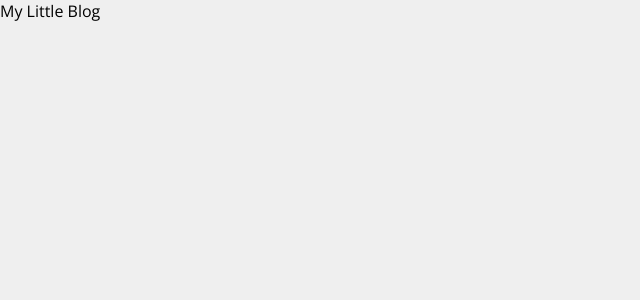
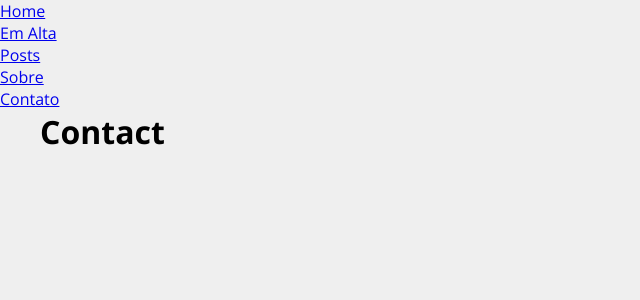
Before and after one commit to igogomes/my-little-blog, a JavaScript app: page /contact in a window 1280 px wide. Shown: the top 300 px of the page, without its empty margins (0-640 px from the left). Built offline with nearby package versions, Linux system fonts and the light colour scheme; the HTML template or start-up script is replaced by a standard one.

Commit message:
[igogomes] Initial structure to the project and pages creation

```diff
--- a/src/App.js
+++ b/src/App.js
@@ -1,10 +1,32 @@
+import { BrowserRouter as Router, Routes, Route, Link } from "react-router-dom";
+import Container from './components/layout/Container/Container';
+
+import Home from './components/pages/Home'
+import Trending from './components/pages/Trending'
+import Posts from './components/pages/Posts'
+import About from './components/pages/About'
+import Contact from './components/pages/Contact'
+
 function App() {
   return (
-    <div className="App">
-      <header className="App-header">
-        <p>My Little Blog</p>
-      </header>
-    </div>
+    <Router>
+      <ul>
+        <li><Link to="/">Home</Link></li>
+        <li><Link to="/trending">Em Alta</Link></li>
+        <li><Link to="/posts">Posts</Link></li>
+        <li><Link to="/about">Sobre</Link></li>
+        <li><Link to="/contact">Contato</Link></li>
+      </ul>
+      <Container customClass='minHeight'>
+        <Routes>
+          <Route exact path='/' element={<Home/>}/>
+          <Route path='/trending' element={<Trending/>}/>
+          <Route path='/posts' element={<Posts/>}/>
+          <Route path='/about' element={<About/>}/>
+          <Route path='/contact' element={<Contact/>}/>
+        </Routes>
+      </Container>
+    </Router>
   );
 }
 
--- /dev/null
+++ b/src/components/layout/Container/Container.js
@@ -0,0 +1,11 @@
+import styles from './Container.module.css'
+
+function Container(props) {
+    return (
+        <div className={`${styles.container} ${styles[props.customClass]}`}>
+            {props.children}
+        </div>
+    );
+}
+
+export default Container
--- /dev/null
+++ b/src/components/layout/Container/Container.module.css
@@ -0,0 +1,20 @@
+.container {
+    width: 1200px;
+    display: flex;
+    justify-content: space-between;
+    margin: 0 auto;
+    flex-wrap: wrap;
+}
+
+minHeight {
+    min-height: 75%;
+}
+
+.start {
+    justify-content: flex-start;
+}
+
+.column {
+    flex-direction: column;
+    justify-content: flex-start;
+}
--- /dev/null
+++ b/src/components/pages/About.js
@@ -0,0 +1,7 @@
+function About() {
+    return (
+        <h1>About</h1>
+    );
+}
+
+export default About
--- /dev/null
+++ b/src/components/pages/Contact.js
@@ -0,0 +1,7 @@
+function Contact() {
+    return (
+        <h1>Contact</h1>
+    );
+}
+
+export default Contact
--- /dev/null
+++ b/src/components/pages/Home.js
@@ -0,0 +1,7 @@
+function Home() {
+    return (
+        <h1>Home</h1>
+    );
+}
+
+export default Home
--- /dev/null
+++ b/src/components/pages/Posts.js
@@ -0,0 +1,7 @@
+function Posts() {
+    return (
+        <h1>Posts</h1>
+    );
+}
+
+export default Posts
--- /dev/null
+++ b/src/components/pages/Trending.js
@@ -0,0 +1,7 @@
+function Trending() {
+    return (
+        <h1>Trending</h1>
+    );
+}
+
+export default Trending
```
